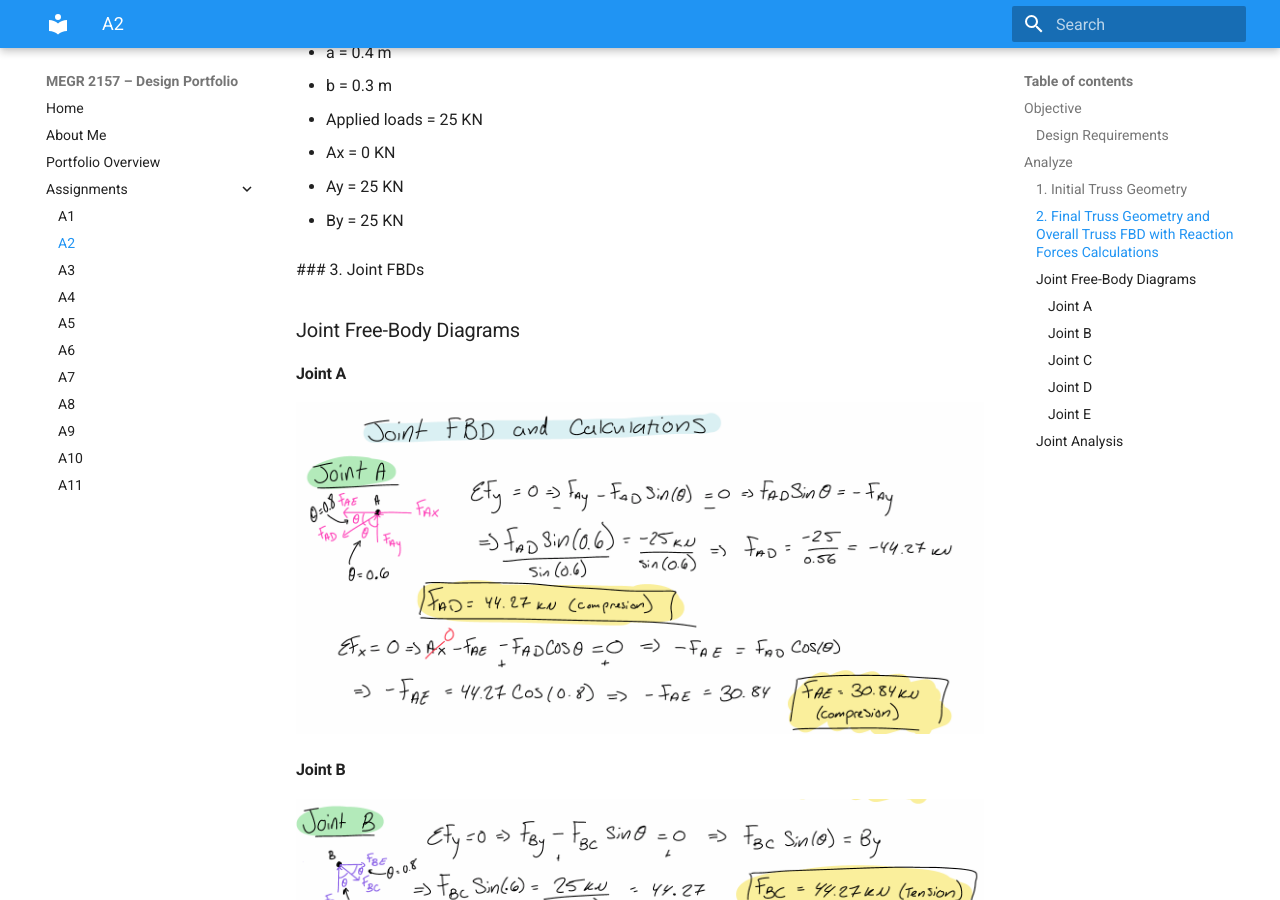
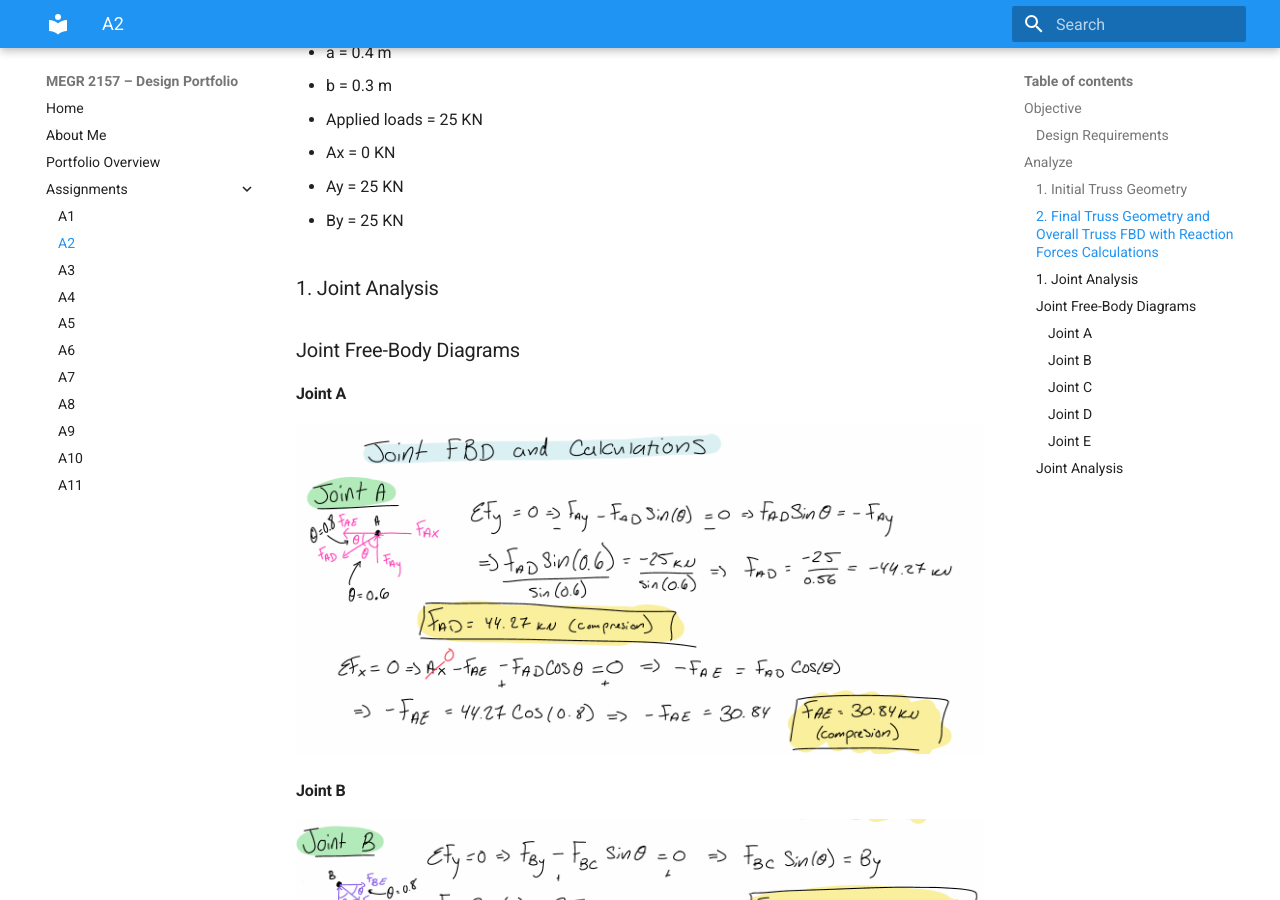
Before and after one commit to rsmith367-ux/design-projects-portfolio, an MkDocs documentation site: the page built from docs/assignments/A02/index.md, in a window 1280 px wide and 900 px high, scrolled down 3325 px. Built offline with MkDocs 1.6.1 and Material for MkDocs 9.7.7, drawn with Linux system fonts in a browser that asks for light colours.

Commit message:
Update index.md

```diff
--- a/docs/assignments/A02/index.md
+++ b/docs/assignments/A02/index.md
@@ -48,7 +48,7 @@ The final truss geometry was selected based on structural stability, simplicity,
 
 - By = 25 KN
 
- ### 3. Joint FBDs
+### 1. Joint Analysis
 
 ### Joint Free-Body Diagrams
 
```
